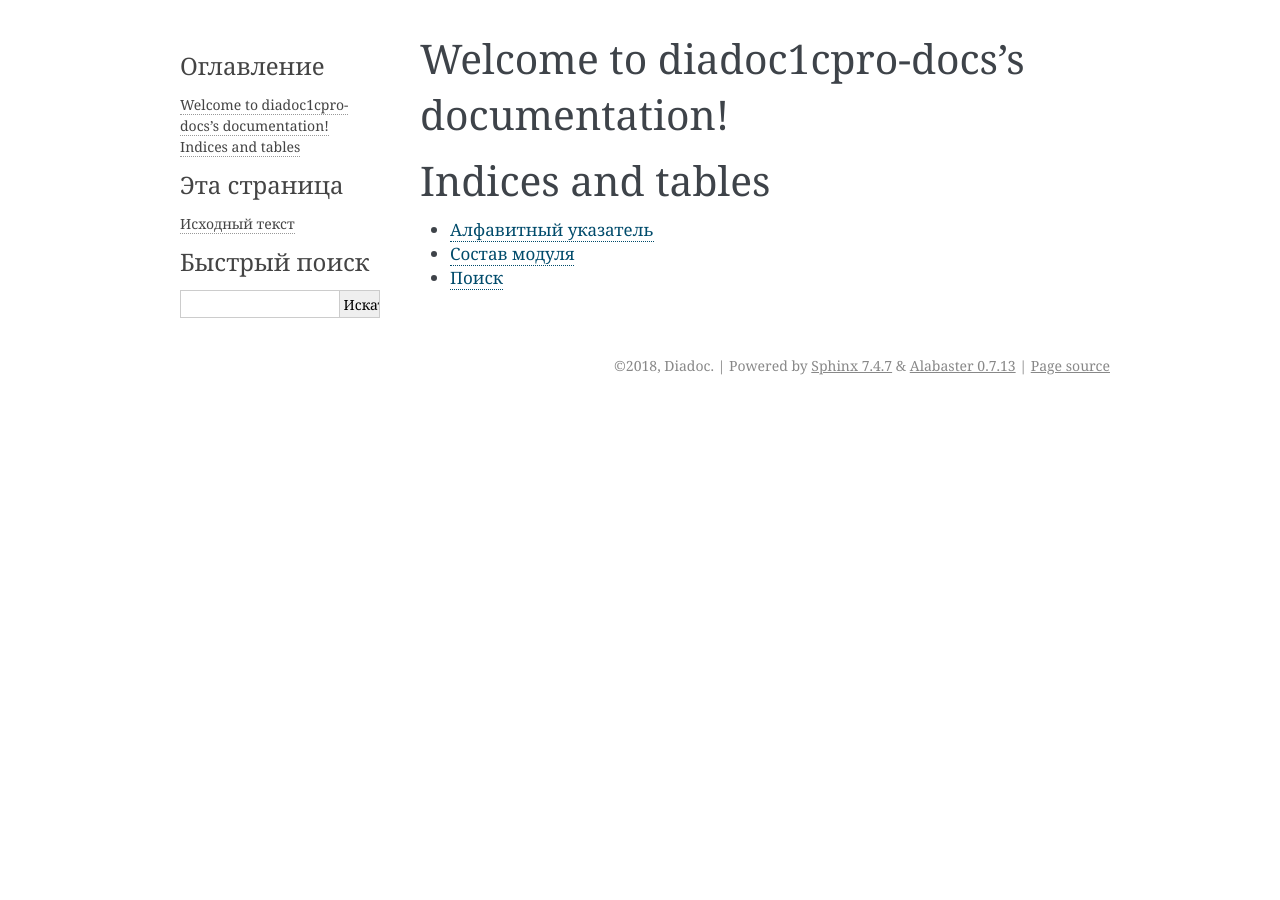
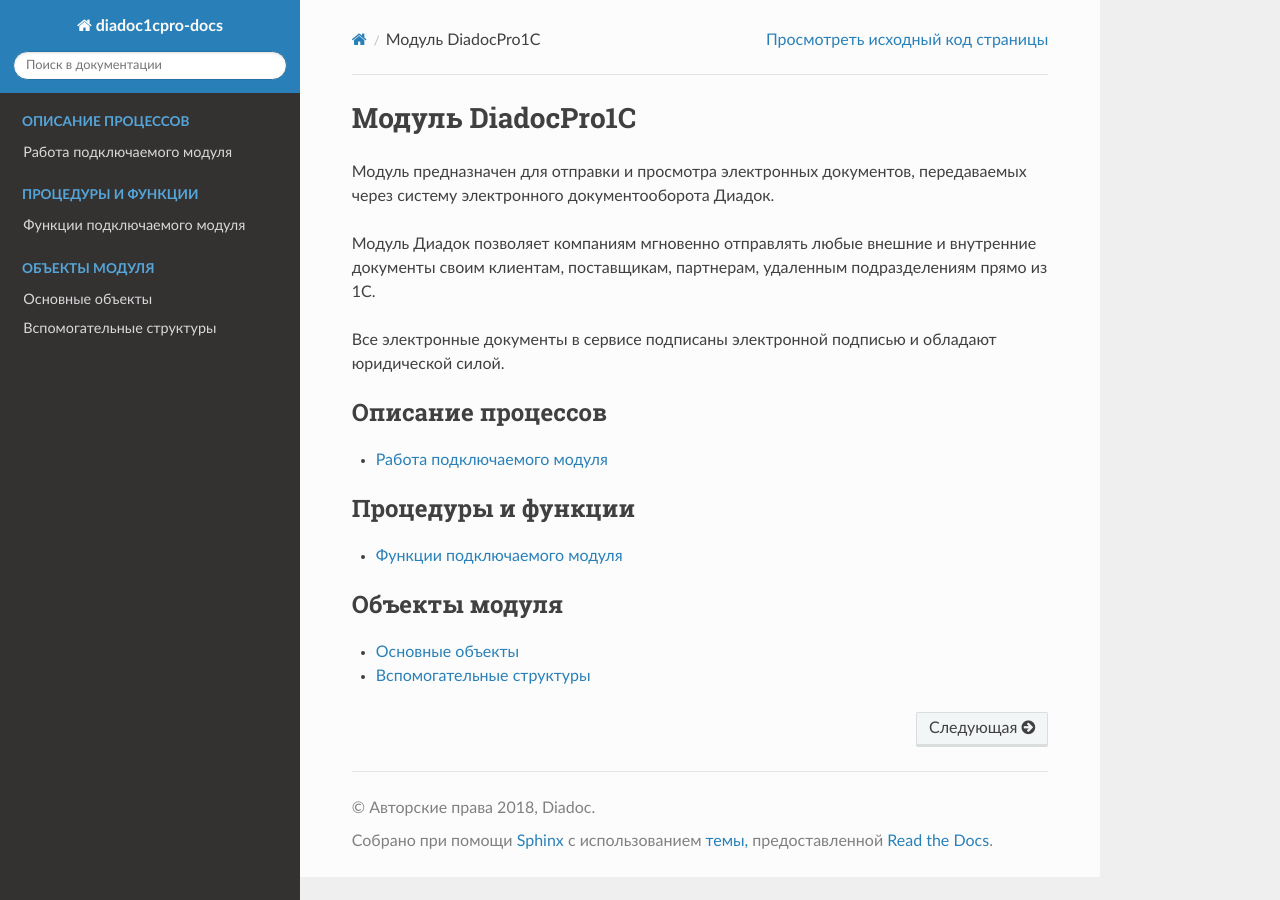
Before and after one commit to diadoc/diadoc1cpro-docs, a Sphinx documentation site: the page built from docs/source/index.rst, in a window 1280 px wide. Built offline with Sphinx 7.4.7 and the Read the Docs theme 2.0.0, drawn with Linux system fonts in a browser that asks for light colours.

Commit message:
Sending packets

```diff
--- /dev/null
+++ b/docs/source/Functions_PM.rst
@@ -0,0 +1,10 @@
+
+Функции подключаемого модуля
+============================
+
+.. toctree::
+  :name: Auto
+  :maxdepth: 1
+
+  Исходящие пакеты <Iskhodyashchiye_Pakety>
+  Прочие функции <Prochiye_Funktsii>
--- /dev/null
+++ b/docs/source/Main_Objects.rst
@@ -0,0 +1,8 @@
+
+Основные объекты
+================
+
+.. toctree::
+  :maxdepth: 1
+
+  Пакет <Paket>
--- /dev/null
+++ b/docs/source/Prochiye_Funktsii.rst
@@ -0,0 +1,9 @@
+
+Прочие функции
+==============
+
+.. toctree::
+  :name: Прочие функции
+  :maxdepth: 0
+
+  ОбработатьСобытие <Obrabotat'Sobytiye>
--- /dev/null
+++ b/docs/source/Support_Objects.rst
@@ -0,0 +1,8 @@
+
+Вспомогательные структуры
+=========================
+
+.. toctree::
+  :maxdepth: 1
+
+  ВидПакетаРазвернутый <VidPaketaRazvernutyy>
--- /dev/null
+++ b/docs/source/Work_PM.rst
@@ -0,0 +1,65 @@
+
+Работа подключаемого модуля
+===========================
+
+Подключаемый модуль (ПМ) - это внешняя обработка, содержащая функции для обработки событий, возникающих при работе с модулем Диадок.
+
+Краткое описание
+----------------
+
+События подключаемого модуля
+~~~~~~~~~~~~~~~~~~~~~~~~~~~~
+
+Точкой входа из основного модуля в подключаемый модуль является функция :doc:`ОбработатьСобытие <Obrabotat'Sobytiye>`.
+
+Обращение к необходимой функции происходит через условие "Если"
+
+::
+
+  Если ИмяСобытия = "ПолучитьТекстЗапросаДляСпискаПакетовНаОтправкуПоМассивуВидовПакетов" Тогда
+
+    Возврат ПолучитьТекстЗапросаДляСпискаПакетовНаОтправкуПоМассивуВидовПакетов(Параметры.МассивВидовПакетов);
+
+Вызов в основном модуле происходит с использование процедуры ЭДО_ПодключаемыйМодуль_ОбработатьСобытие.
+
+::
+
+      Параметры = Новый Структура("ВидПакетаРазвернутый,СтрокаСписка,Пакет", ВидПакетаРазвернутый, СтрокаСписка, Пакет);
+      ЭДО_ПодключаемыйМодуль_ОбработатьСобытие("ПодготовитьПакет", Параметры);
+
+Возможности подключаемого модуля
+~~~~~~~~~~~~~~~~~~~~~~~~~~~~~~~~
+
+Для типовых конфигураций в модуле описаны основные действия для работы с событиями пакетов документов:
+
+* сбор данных пакета
+* отправка пакета
+* получение пакета
+
+Кроме того, в ПМ можно описать функции для прочих действий, связанных со списком документов в основной форме:
+
+* действия после обновления списка документов
+* выполнение регламентного задания
+* сопоставление номенклатуры
+* действия дополнительных кнопок и т.д.
+
+Расположение подключаемого модуля
+~~~~~~~~~~~~~~~~~~~~~~~~~~~~~~~~~
+
+Типовые ПМ для основных конфигураций распологаются в макетах основного модуля.
+
+В настройках основной обработки модуля Диадок есть возможность указать путь к доработанному ПМ, что упрощает настройку системы под бизнес-процессы каждого клиента.
+
+.. figure:: _static/Nastroyka_ispol'zovaniya_PM.png
+       :scale: 100 %
+       :align: center
+       :alt: Настройка использования подключаемого модуля
+
+Примеры использования подключаемого модуля
+------------------------------------------
+
+.. toctree::
+  :name: ПМ
+  :maxdepth: 1
+
+  Как подготовить пакет документов для отправки <Podgotovka_Paketa_Dlya_Otpravki>
--- a/docs/source/conf.py
+++ b/docs/source/conf.py
@@ -73,8 +73,7 @@
 
 # The theme to use for HTML and HTML Help pages.  See the documentation for
 # a list of builtin themes.
-#
-html_theme = 'alabaster'
+html_theme = 'sphinx_rtd_theme'
 
 # Theme options are theme-specific and customize the look and feel of a theme
 # further.  For a list of options available for each theme, see the
--- a/docs/source/index.rst
+++ b/docs/source/index.rst
@@ -1,20 +1,28 @@
-.. diadoc1cpro-docs documentation master file, created by
-   sphinx-quickstart on Fri Feb 16 13:32:44 2018.
-   You can adapt this file completely to your liking, but it should at least
-   contain the root `toctree` directive.
 
-Welcome to diadoc1cpro-docs's documentation!
-============================================
+Модуль DiadocPro1С
+==================
+
+Модуль предназначен для отправки и просмотра электронных документов, передаваемых через систему электронного документооборота Диадок.
+
+Модуль Диадок позволяет компаниям мгновенно отправлять любые внешние и внутренние документы своим клиентам, поставщикам, партнерам, удаленным подразделениям прямо из 1С.
+
+Все электронные документы в сервисе подписаны электронной подписью и обладают юридической силой.
 
 .. toctree::
-   :maxdepth: 2
-   :caption: Contents:
+   :maxdepth: 1
+   :caption: Описание процессов
 
+   Работа подключаемого модуля <Work_PM>
 
+.. toctree::
+  :maxdepth: 1
+  :caption: Процедуры и функции
 
-Indices and tables
-==================
+  Функции подключаемого модуля <Functions_PM>
 
-* :ref:`genindex`
-* :ref:`modindex`
-* :ref:`search`
+.. toctree::
+  :maxdepth: 1
+  :caption: Объекты модуля
+
+  Основные объекты <Main_Objects>
+  Вспомогательные структуры <Support_Objects>
```
Also changed, not shown: docs/source/Iskhodyashchiye_Pakety.rst (added, +14 -0 lines), docs/source/Obrabotat'Sobytiye.rst (added, +20 -0 lines), docs/source/Paket.rst (added, +27 -0 lines), docs/source/Podgotovit'ElektronnyyDokument.rst (added, +40 -0 lines), docs/source/Podgotovit'Paket.rst (added, +19 -0 lines), docs/source/Podgotovka_Paketa_Dlya_Otpravki.rst (added, +157 -0 lines), docs/source/Poluchit'TablitsuIspol'zuyemykhPaketov.rst (added, +19 -0 lines), docs/source/Poluchit'TablitsuIspol'zuyemykhVidovDokumentov.rst (added, +19 -0 lines), docs/source/Poluchit'TekstZaprosaDlyaSpiskaPaketovNaOtpravkuPoMassivuVidovPaketov.rst (added, +29 -0 lines), docs/source/PoslePodgotovkiPaketa.rst (added, +15 -0 lines), docs/source/VidPaketaRazvernutyy.rst (added, +15 -0 lines), docs/source/_static/Nastroyka_ispol'zovaniya_PM.PNG (added), 1 other file.
